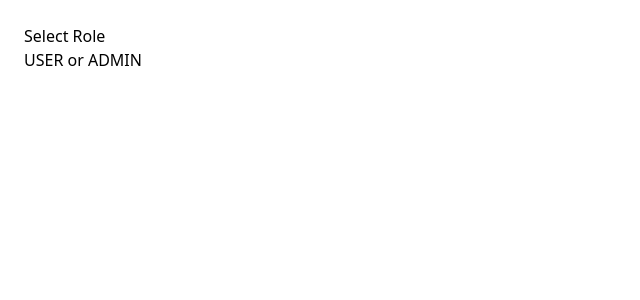
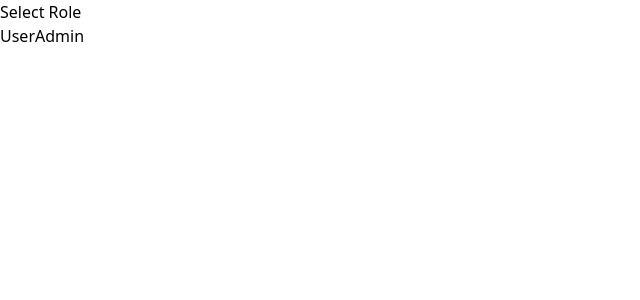
Before and after one commit to adithyahemchand/job-board-frontend, a React (Vite) app: page / in a window 1280 px wide. Shown: the top 300 px of the page, without its empty margins (0-640 px from the left). Built offline with nearby package versions, Linux system fonts and the light colour scheme.

Commit message:
feat: add role selection with cookie persistence and route guards

```diff
--- a/src/app/App.tsx
+++ b/src/app/App.tsx
@@ -1,10 +1,31 @@
+import { useEffect, useState } from "react";
 import AppRouter from "./Router";
 
+export type Role = "USER" | "ADMIN" | null;
+
 function App() {
+  const [role, setRole] = useState<Role>(null);
+
+  // read role from cookie on first load
+  useEffect(() => {
+    const match = document.cookie.match(/role=(USER|ADMIN)/);
+    if (match) {
+      setRole(match[1] as Role);
+    }
+  }, []);
+
+  const selectRole = (selectedRole: "USER" | "ADMIN") => {
+    document.cookie = `role=${selectedRole}; path=/`;
+    setRole(selectedRole);
+  };
+
+  const clearRole = () => {
+    document.cookie = "role=; Max-Age=0; path=/";
+    setRole(null);
+  };
+
   return (
-    <div style={{ padding: "24px" }}>
-      <AppRouter />
-    </div>
+    <AppRouter role={role} onSelectRole={selectRole} onClearRole={clearRole} />
   );
 }
 
--- a/src/app/Router.tsx
+++ b/src/app/Router.tsx
@@ -1,18 +1,49 @@
-import { BrowserRouter, Routes, Route } from "react-router-dom";
+import { BrowserRouter, Routes, Route, Navigate } from "react-router-dom";
 import RoleSelectPage from "../pages/RoleSelectPage";
 import UserJobsPage from "../pages/UserJobsPage";
 import AdminJobsPage from "../pages/AdminJobsPage";
+import type { Role } from "./App";
 
-function AppRouter() {
+type Props = {
+  role: Role;
+  onSelectRole: (role: "USER" | "ADMIN") => void;
+  onClearRole: () => void;
+};
+
+export default function AppRouter({
+  role,
+  onSelectRole,
+  onClearRole,
+}: {
+  role: Role;
+  onSelectRole: (role: "USER" | "ADMIN") => void;
+  onClearRole: () => void;
+}) {
   return (
     <BrowserRouter>
       <Routes>
-        <Route path="/" element={<RoleSelectPage />} />
-        <Route path="/user/jobs" element={<UserJobsPage />} />
-        <Route path="/admin/jobs" element={<AdminJobsPage />} />
+        <Route
+          path="/"
+          element={
+            <RoleSelectPage
+              role={role}
+              onSelectRole={onSelectRole}
+              onClearRole={onClearRole}
+            />
+          }
+        />
+        <Route
+          path="/user/jobs"
+          element={role === "USER" ? <UserJobsPage /> : <Navigate to="/" />}
+        />
+
+        <Route
+          path="/admin/jobs"
+          element={role === "ADMIN" ? <AdminJobsPage /> : <Navigate to="/" />}
+        />
+
+        <Route path="*" element={<Navigate to="/" />} />
       </Routes>
     </BrowserRouter>
   );
 }
-
-export default AppRouter;
--- a/src/pages/RoleSelectPage.tsx
+++ b/src/pages/RoleSelectPage.tsx
@@ -1,8 +1,38 @@
-function RoleSelectPage() {
+import { useNavigate } from "react-router-dom";
+import type { Role } from "../app/App";
+
+function RoleSelectPage({
+  role,
+  onSelectRole,
+  onClearRole,
+}: {
+  role: Role;
+  onSelectRole: (role: "USER" | "ADMIN") => void;
+  onClearRole: () => void;
+}) {
+  const navigate = useNavigate();
+
+  const handleSelect = (r: "USER" | "ADMIN") => {
+    onSelectRole(r);
+    navigate(r === "USER" ? "/user/jobs" : "/admin/jobs");
+  };
+
   return (
     <div>
       <h2>Select Role</h2>
-      <p>USER or ADMIN</p>
+      {!role && (
+        <>
+          <button onClick={() => handleSelect("USER")}>User</button>
+          <button onClick={() => handleSelect("ADMIN")}>Admin</button>
+        </>
+      )}
+
+      {role && (
+        <>
+          <p>Current role: {role}</p>
+          <button onClick={onClearRole}>Logout</button>
+        </>
+      )}
     </div>
   );
 }
```
